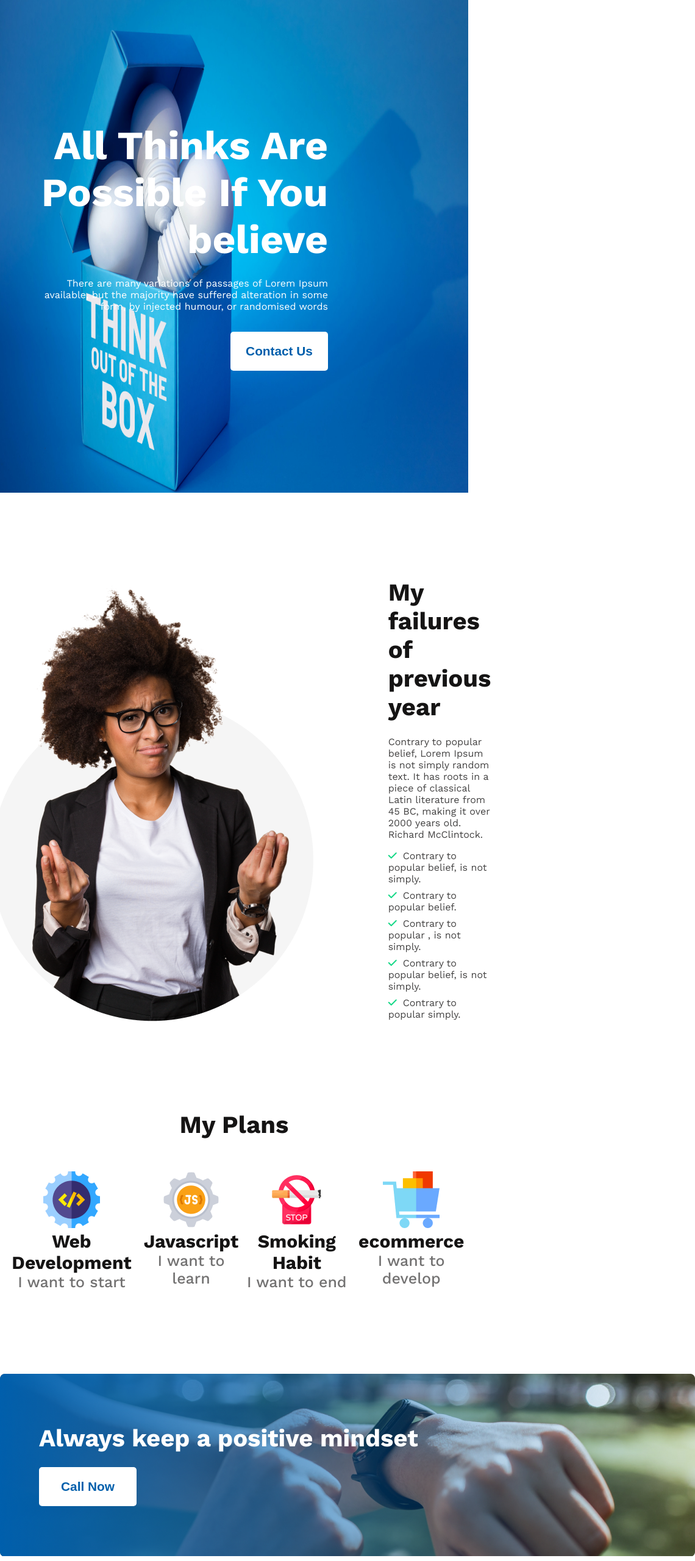
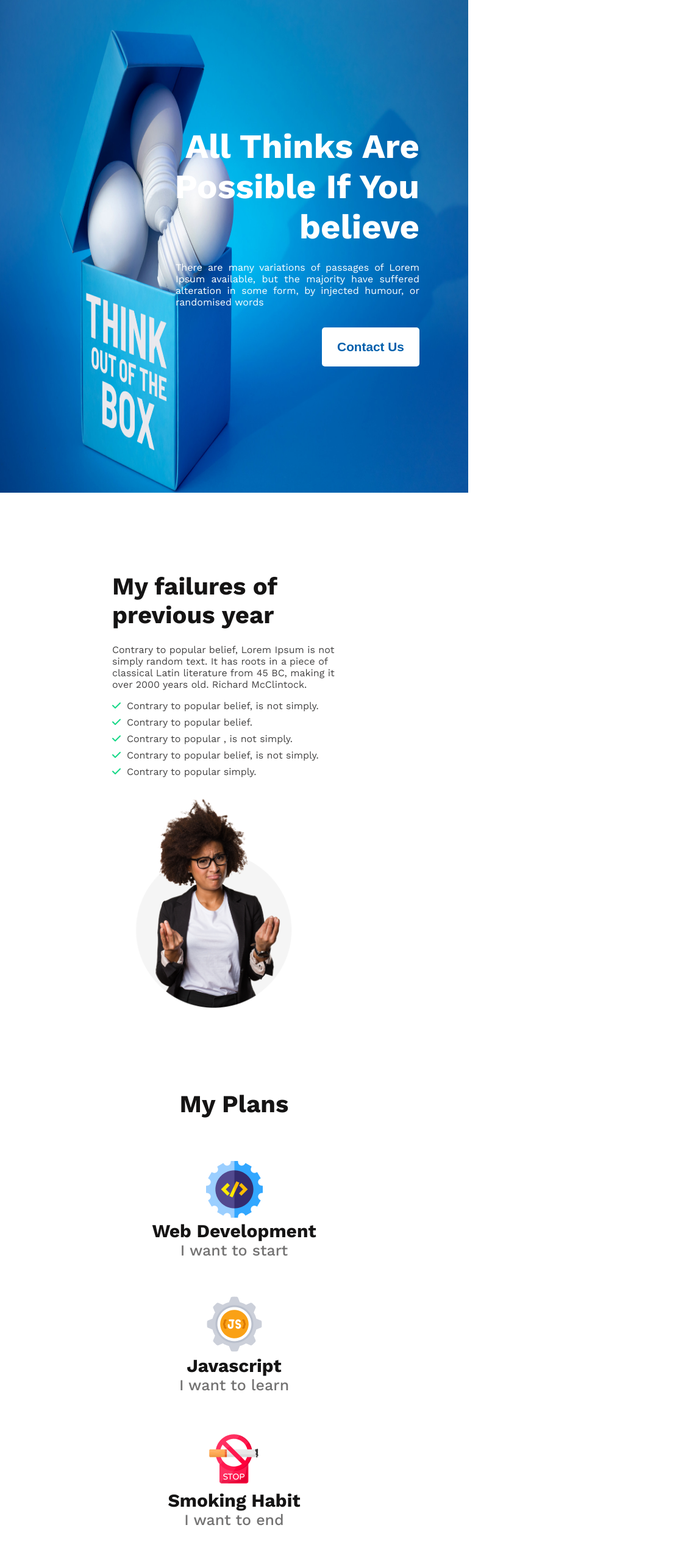
Before and after one commit to SharminAkterr/new-year-new-me, a plain HTML site: page index.html in a window 768 px wide. Shown: the top 2560 px of the page at 61% size, 1140 px wide, since content can reach past the window. Drawn offline with nearby package versions, Linux system fonts and the light colour scheme.

Commit message:
responsive css added

```diff
--- a/styles/responsive.css
+++ b/styles/responsive.css
@@ -0,0 +1,150 @@
+@media screen and (max-width:768px) {
+
+    /* header section start from here  */
+    /* banner section start from here */
+
+    .banner-title {
+        padding-right: 50px;
+    }
+
+    .banner-title h1 {
+        max-width: 275px;
+        font-size: 2.5rem;
+    }
+
+    .banner-title p {
+        text-align: justify;
+        max-width: 275px;
+    }
+
+    /* banner section ended  */
+
+    /* <!-- My failures of previous year section start from here  --> */
+    .failures-section {
+        margin: 100px auto;
+        gap: 50px;
+        flex-direction: column-reverse;
+    }
+
+    .failures-points {
+        max-width: 275px;
+    }
+
+    .failures-img {
+        width: 70%;
+    }
+
+    .failures-img img {
+        width: 100%
+    }
+
+    /* <!-- My Plans section started from here --> */
+    .my-plans {
+        margin-bottom: 100px;
+    }
+
+    .plans {
+        gap: 60px;
+        flex-direction: column;
+        align-items: center;
+        margin-top: 70px;
+    }
+
+    /* <!-- Always keep a positive mindset section start from here  --> */
+    .positive-mindset {
+        background-size: 100% 100%;
+    }
+
+    .mindset {
+        padding: 60px;
+
+    }
+
+    .mindset h2 {
+        font-size: 35px;
+    }
+
+    /* <!-- footer section start from here  --> */
+    .footer-bg {
+        height: 650px;
+        margin-top: 120px;
+    }
+
+    .footer-section {
+        flex-direction: column;
+       align-items: center;
+       gap: 60px;
+       text-align: center;
+    }
+
+    .future>p {
+        max-width: 290px;
+
+    }
+}
+@media screen and (min-width:768px) and (max-width:1200px) {
+
+    /* banner section start from here */
+
+    .banner-title {
+        padding-right: 80px;
+    }
+
+    .banner-title h1 {
+        max-width: 450px;
+        font-size: 3.5rem;
+    }
+
+    .banner-title p {
+        text-align: justify;
+        max-width: 400px;
+    }
+
+    /* banner section ended  */
+
+    /* <!-- My failures of previous year section start from here  --> */
+    .failures-section {
+        margin: 130px 40px;
+        gap: 20px;
+    }
+
+    .failures-points {
+        max-width: 400px;
+    }
+
+    .failures-img {
+        width: 50%;
+    }
+
+    .failures-img img {
+        width: 80%
+    }
+
+    /* <!-- My Plans section started from here --> */
+    .my-plans {
+        margin-bottom: 130px;
+    }
+
+    .plans {
+        margin: 70px 40px 0;
+    }
+
+    /* <!-- Always keep a positive mindset section start from here  --> */
+    .positive-mindset {
+        background-size: 100% 100%;
+    }
+
+    .mindset {
+        padding: 64px;
+
+    }
+
+    .mindset h2 {
+        font-size: 40px;
+    }
+
+    /* <!-- footer section start from here  --> */
+    .footer-bg {
+        padding: 0 50px;
+    }
+}
--- a/styles/style.css
+++ b/styles/style.css
@@ -111,7 +111,7 @@ body {
 
 .plans {
     display: flex;
-    justify-content: space-between;
+    justify-content: space-evenly;
     margin-top: 53px;
 }
 
@@ -130,9 +130,10 @@ body {
 /* <!-- Always keep a positive mindset section start from here  --> */
 .positive-mindset {
     margin: 0 auto;
-    width: 1140px;
+    max-width: 1140px;
     height: 300px;
     background-image: url('../images/gradient1.png'), url('../images/watch.png');
+    background-repeat: no-repeat;
     display: flex;
     align-items: center;
 }
```
